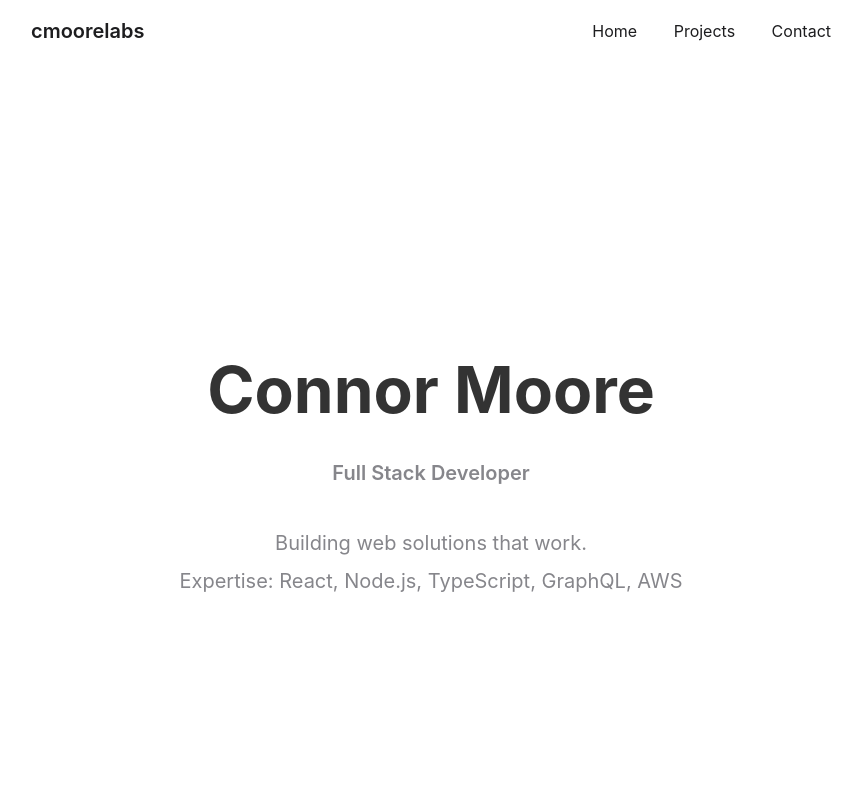
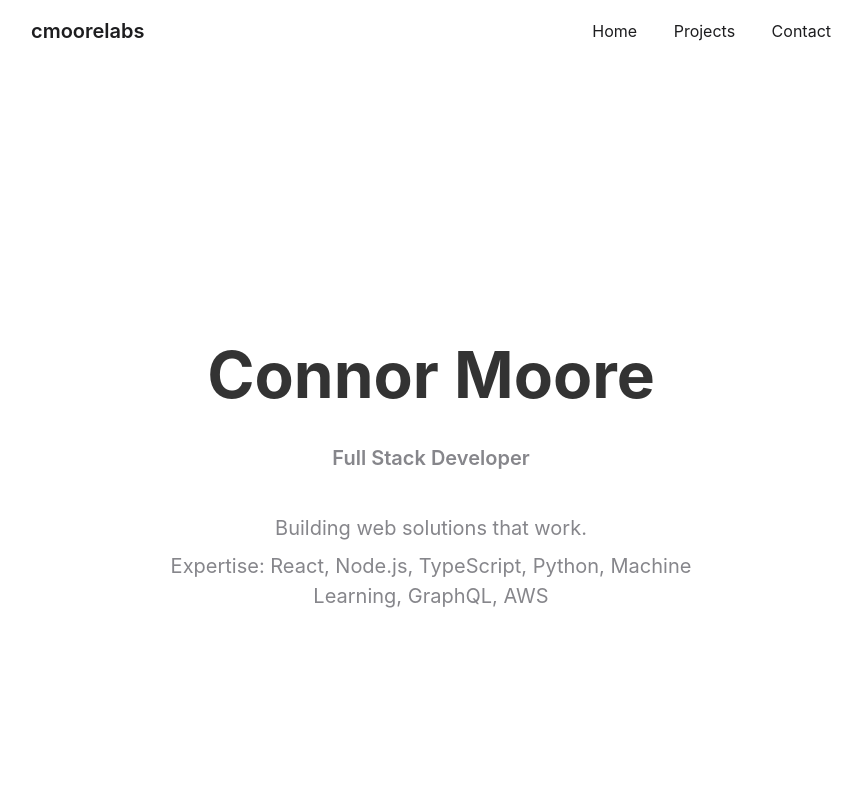
Before and after one commit to cmooredev/cmoorelabs-website, a Svelte app in the folder frontend/: page / in a window 1280 px wide. Shown: the top 800 px of the page, without its empty margins (209-1071 px from the left). Built offline with nearby package versions, Linux system fonts and the light colour scheme.

Commit message:
update skills

```diff
--- a/frontend/src/App.svelte
+++ b/frontend/src/App.svelte
@@ -49,7 +49,10 @@
     </div>
     <div class="intro">
       <p>Building web solutions that work.</p>
-      <p>Expertise: React, Node.js, TypeScript, GraphQL, AWS</p>
+      <p>
+        Expertise: React, Node.js, TypeScript, Python, Machine Learning,
+        GraphQL, AWS
+      </p>
     </div>
   </section>
 
```
